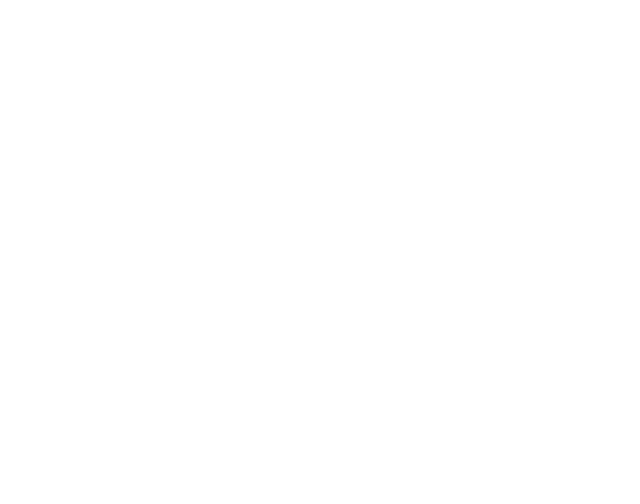
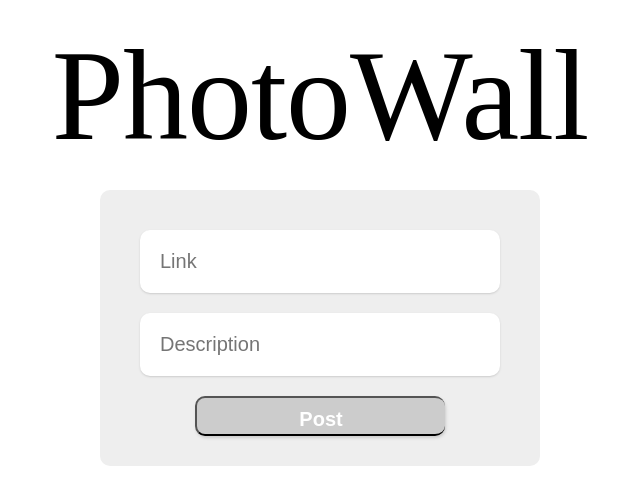
Before and after one commit to mistunori-morita/React-Photo-Wall, a React (Create React App) app: page /AddPhoto in a window 1280 px wide. Shown: the top 504 px of the page, without its empty margins (320-960 px from the left). Built offline with nearby package versions, Linux system fonts and the light colour scheme; a web font is replaced by a local one.

Commit message:
redux AddPhoto refactoring

```diff
--- a/src/Comonents/AddPhoto.js
+++ b/src/Comonents/AddPhoto.js
@@ -25,14 +25,14 @@
     }
 
     if(description && imageLink) {
-      this.props.onAddPhoto(post)
+      this.props.addPost(post)
+      this.props.onHistory.push('/')
     }
   }
 
   render(){
     return(
       <div>
-        <h1> this is the page where we will add photos</h1>
          <div className="form">
           <form onSubmit={this.handleSubmit}>
           { /* ここで書いたname属性 name="Link"がhandleSubmit(e)で取れる*/ }
--- a/src/Comonents/App.js
+++ b/src/Comonents/App.js
@@ -2,7 +2,8 @@
 import Main from'./Main'
 import {connect} from 'react-redux'
 import {bindActionCreators} from 'redux'
-import {removePost} from '../redux/actions'
+import * as actions from '../redux/actions'
+import {withRouter} from 'react-router'
 
 function mapStateToProps(state){
   return {
@@ -11,9 +12,9 @@
 }
 
 function mapDispatchToProps(dispatch){
-  return bindActionCreators({removePost}, dispatch)
+  return bindActionCreators(actions, dispatch)
 }
 
-const App = connect(mapStateToProps, mapDispatchToProps)(Main)
+const App = withRouter(connect(mapStateToProps, mapDispatchToProps)(Main))
 
 export default App
--- a/src/Comonents/Main.js
+++ b/src/Comonents/Main.js
@@ -3,7 +3,7 @@
 import photowall from './PhotoWall'
 import PhotoWall from './PhotoWall';
 import AddPhoto from './AddPhoto'
-import {Route} from 'react-router-dom'
+import {Route, Link} from 'react-router-dom'
 import {connect} from 'react-redux'
 import {removePost} from '../redux/actions'
 
@@ -14,22 +14,21 @@
 
   render() {
     console.log(this.props);
+
     return (
       <div>
+        <h1>
+          <Link to="/"> PhotoWall</Link>
+        </h1>
         <Route exact path="/" render={() => (
           <div>
-            <Title title="photowall" />
             <PhotoWall {...this.props} />
             {/* <PhotoWall posts={this.state.posts} onRemovePhoto={this.removePhoto} onNavigate={this.navigate}/> */}
           </div>
         )}/>
-          {/* <Route path="/AddPhoto" render={({history}) => (
-            <AddPhoto onAddPhoto={(addedPost) => {
-              console.log(addedPost)
-              this.addPhoto(addedPost)
-              history.push('/')
-            }}/>
-          )}/> */}
+          <Route path="/AddPhoto" render={({history}) => (
+            <AddPhoto {...this.props} onHistory={history}/>
+          )}/>
       </div>
     )
   }
--- a/src/redux/actions.js
+++ b/src/redux/actions.js
@@ -3,8 +3,15 @@
 export function removePost(index){
   return {
     type: 'REMOVE_POST',
-    index: index
+    index
   }
 }
 
 ///adding post
+
+export function addPost(post){
+  return {
+    type: 'ADD_POST',
+    post
+  }
+}
--- a/src/redux/reducer.js
+++ b/src/redux/reducer.js
@@ -6,11 +6,9 @@
   //removePhoto action
   switch(action.type){
     case 'REMOVE_POST': return [...state.slice(0, action.index), ...state.slice(action.index + 1)]
+    case 'ADD_POST' : return [...state, action.post]
     default: return state
-
-
   }
-  return state
 }
 
 
--- a/src/styles/style.css
+++ b/src/styles/style.css
@@ -126,3 +126,12 @@
   opacity: .7;
   cursor: pointer;
 }
+
+h1 a{
+  color: #000;
+  text-decoration: none;
+}
+
+h1 a:hover{
+  opacity: .7;
+}
```
